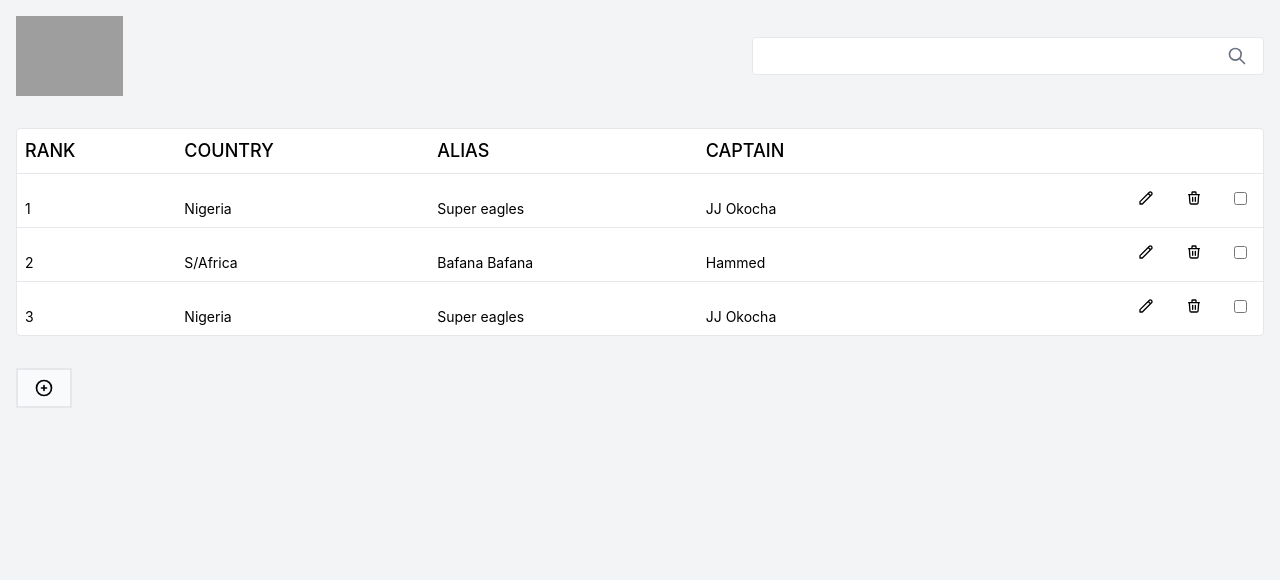
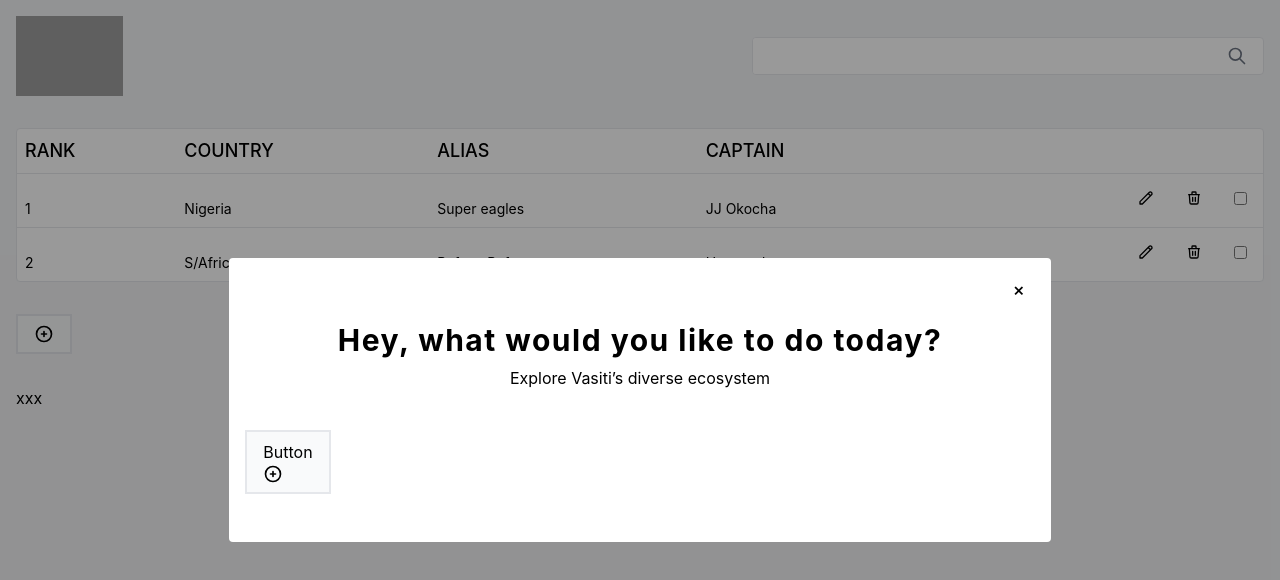
Before and after one commit to OgbeniHMMD/afcon-teams, a React (Create React App) app: page / in a window 1280 px wide. Both pictures are taken after a click on the button 44 px from the left and 334 px from the top of the page. Shown: the top 580 px of the page. Built offline with nearby package versions, Linux system fonts and the light colour scheme; grey boxes are pictures that could not be loaded.

Commit message:
Added Form Dialog

```diff
--- a/src/components/CountriesTable.jsx
+++ b/src/components/CountriesTable.jsx
@@ -1,8 +1,11 @@
 import { useState } from "react";
+import CountryFormModal from "./CountryFormModal";
 import CountryTable from "./countryTable";
 import TopNavigation from "./TopNavigation";
 
 export default function CountriesTable() {
+  let [modalStatus, setModalStatus] = useState(false);
+
   const [countries, setCountries] = useState([
     {
       rank: 1,
@@ -19,14 +22,6 @@ export default function CountriesTable() {
       captain: "Hammed",
     },
   ]);
-
-  const dummyCountry = {
-    rank: 3,
-    name: "Nigeria",
-    alias: "Super eagles",
-    coach: "Yakubu",
-    captain: "JJ Okocha",
-  };
 
   const appendCountry = (newCountry) => {
     setCountries([...countries, newCountry]);
@@ -73,7 +68,7 @@ export default function CountriesTable() {
         <button
           className="bg-gray-50 border-2 py-2 px-4"
           onClick={() => {
-            appendCountry(dummyCountry);
+            setModalStatus(true);
           }}
         >
           <svg
@@ -92,6 +87,15 @@ export default function CountriesTable() {
           </svg>
         </button>
       </div>
+
+      {modalStatus && (
+        <CountryFormModal
+          modalStatus={modalStatus}
+          appendCountry={appendCountry}
+          setModalStatus={setModalStatus}
+          data={{}}
+        />
+      )}
     </main>
   );
 }
--- /dev/null
+++ b/src/components/CountryFormModal.jsx
@@ -0,0 +1,90 @@
+import { useState } from "react";
+
+export default function CountryFormModal({
+  data,
+  modalStatus,
+  setModalStatus,
+  appendCountry,
+}) {
+  const dummyCountry = {
+    rank: 3,
+    name: "Nigeria",
+    alias: "Super eagles",
+    coach: "Yakubu",
+    captain: "JJ Okocha",
+  };
+
+  return (
+    <>
+      <span onClick={() => setModalStatus(!modalStatus)}>xxx</span>
+      {modalStatus && (
+        <div
+          className="flex min-h-screen inset-0 z-50 fixed overflow-y-scroll items-end justify-center md:items-center"
+          aria-labelledby="modal-title"
+          role="dialog"
+          aria-modal="true"
+        >
+          <div
+            className="bg-black bg-opacity-40 inset-0 transition-opacity fixed"
+            aria-hidden="true"
+            onClick={() => setModalStatus(!modalStatus)}
+          ></div>
+
+          <div className="rounded-lg max-h-screen text-left w-full p-4 transform transition-all inline-block align-bottom overflow-y-auto sm:my-8 sm:align-middle md:w-5/6 lg:w-3/4 xl:w-2/3">
+            <section className="bg-white rounded p-4 8">
+              <nav className="text-right pb-4">
+                <button
+                  type="button"
+                  className="rounded-full font-medium h-8 text-lg text-dark w-8 self-end inline-flex justify-center items-center hover:bg-primary-lightest hover:bg-gray-200"
+                  onClick={() => setModalStatus(false)}
+                >
+                  &times;
+                </button>
+              </nav>
+              <header className="text-center">
+                <div className="font-bold text-dark-light text-xl md:tracking-wider md:text-3xl">
+                  Hey, what would you like to do today?
+                </div>
+                <div className="text-sm text-dark-light py-2 md:text-base">
+                  Explore Vasiti’s diverse ecosystem
+                </div>
+              </header>
+              <section className="flex-wrap md:flex">
+                <div className="py-8">
+                  <button
+                    className="bg-gray-50 border-2 py-2 px-4"
+                    onClick={() => {
+                      appendCountry(dummyCountry);
+                    }}
+                  >
+                    Button
+                    <svg
+                      xmlns="http://www.w3.org/2000/svg"
+                      className="h-5 w-5"
+                      fill="none"
+                      viewBox="0 0 24 24"
+                      stroke="currentColor"
+                    >
+                      <path
+                        strokeLinecap="round"
+                        strokeLinejoin="round"
+                        strokeWidth={2}
+                        d="M12 9v3m0 0v3m0-3h3m-3 0H9m12 0a9 9 0 11-18 0 9 9 0 0118 0z"
+                      />
+                    </svg>
+                  </button>
+                </div>
+              </section>
+              <nav
+                className="border border-primary rounded font-medium text-dark text-center text-sm p-2 md:hidden hover:bg-primary-lightest"
+                onClick={() => setModalStatus(false)}
+              >
+                Close
+              </nav>
+            </section>
+          </div>
+        </div>
+      )}
+    </>
+  );
+}
```
